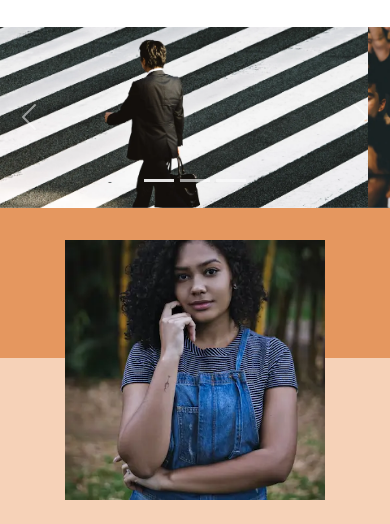
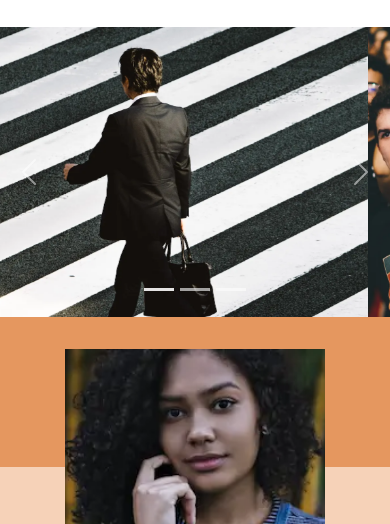
Before and after one commit to ALwGNY/Nina-Carducci, a plain HTML site: page index.html in a window 390 px wide. Shown: the part 134-658 px from the top of the page. Drawn offline with nearby package versions, Linux system fonts and the light colour scheme.

Commit message:
finition

```diff
--- a/assets/style.css
+++ b/assets/style.css
@@ -38,8 +38,15 @@ body {
 	color: #000
 }
 
-.social-link img {
+.social-link img{
 	width: 20px;
+	height: 20px;
+}
+
+.carousel-item img.d-block.w-100{
+	height: 870px;
+	width: 100%;
+	object-fit: cover;
 }
 
 #about {
@@ -69,8 +76,10 @@ body {
 
 .picture img {
 	width: 100%;
+	height: 515px;
+	object-fit: cover;
+}
 
-}
 #about-me {
 	flex: 2
 }
@@ -253,11 +262,33 @@ input[type="submit"] {
 	background-color: #BEB45A;
 	padding: .5em 1em
 }
+@media all and (max-width: 1670px) {
+	.picture img {
+	   height: 470px;
+	}
+    .carousel-item img.d-block.w-100 {
+	    height: 760px;
+    }
+}
+@media all and (max-width: 1440px) {
+	.picture img {
+		height: 393px;
+	 }
+    .carousel-item img.d-block.w-100{
+	    height: 650px;
+    }
+}
 
 @media all and (max-width: 1180px) {
 	.picture {
 		flex : 2;
 	}
+	.picture img {
+		height: 458px;
+	 }
+	.carousel-item img.d-block.w-100{
+	    height: 535px;
+    }
 	#about, #contact .container {
 		align-items: center;
 	}
@@ -278,9 +309,16 @@ input[type="submit"] {
 		flex-direction: column;
 
 	}
+	.carousel-item img.d-block.w-100{
+	    height: 455px;
+    }
+
 	.picture {
 		width: 50%;
 	}
+	.picture img {
+		height: 390px;
+	 }
 	.picture.left::before {
 		width: 100%;
 		height: 30%;
@@ -346,6 +384,9 @@ input[type="submit"] {
 		padding-block: 1em;
 		text-align: center;
 	}
+	.picture img {
+		height: 453px;
+	 }
 	.picture.left::before, .picture.right::before {
 		height: 150px;
 	}
@@ -359,6 +400,9 @@ input[type="submit"] {
 		padding-inline: 2em;
 		padding-block: 2em;
 	}
+	.carousel-item img.d-block.w-100{
+	    height: 290px;
+    }
 	form {
 		width: 100%;
 	}
--- a/index.html
+++ b/index.html
@@ -73,7 +73,7 @@
 		</div>
 		<div class="carousel-inner">
 			<div class="carousel-item active">
-				<img src="./assets/images/slider/ryoji-iwata-wUZjnOv7t0g-unsplash.webp" class="d-block w-100" alt="Un homme qui traverse une rue">
+				<img src="./assets/images/slider/ryoji-iwata-wUZjnOv7t0g-unsplash.webp" class="d-block w-100 first-pic" alt="Un homme qui traverse une rue">
 			</div>
 			<div class="carousel-item">
 				<img src="./assets/images/slider/nicholas-green-nPz8akkUmDI-unsplash.webp" class="d-block w-100" alt="photo d'un public a un concert">
```
